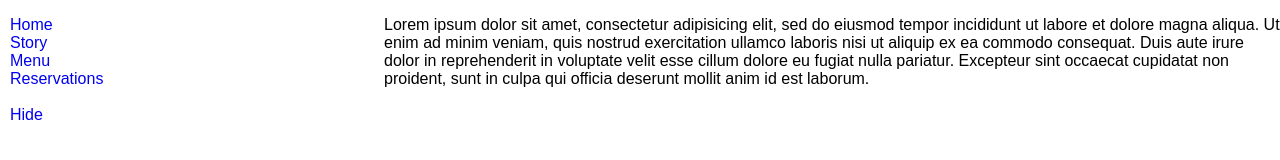
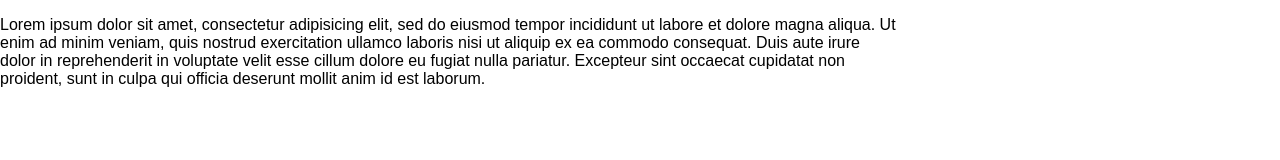
Before and after one commit to TJVJ/tjvjgroupproject, a website: page app/index.html in a window 1280 px wide. Shown: the top 160 px of the page. Drawn offline with Linux system fonts and the light colour scheme.

Commit message:
Changes made to html and scss

```diff
--- a/app/index.html
+++ b/app/index.html
@@ -7,28 +7,14 @@
 
 </head>
 <body>
-  <div class="everything">
-
-    <div class="menu">
-      <ul class="side-left">
-        <li><a href="http://h.timw.co/tiy/group_project/index.html">Home</a></li>
-        <li><a href="http://h.timw.co/tiy/group_project/our_story.html">Story</a></li>
-        <li><a href="http://h.timw.co/tiy/group_project/menu.html">Menu</a></li>
-        <li><a href="http://h.timw.co/tiy/group_project/reserve.html">Reservations</a></li>
-        <li><a href="http://h.timw.co/tiy/group_project/labels.html"></a></li>
-        <br>
-        <li><a href="http://h.timw.co/tiy/group_project/index.html#">Hide</a></li>
-      </ul>
-    </div>
-
-    <div class="container-right">
-      <p>
-        Lorem ipsum dolor sit amet, consectetur adipisicing elit, sed do eiusmod tempor incididunt ut labore et dolore magna aliqua. Ut enim ad minim veniam, quis nostrud exercitation ullamco laboris nisi ut aliquip ex ea commodo consequat. Duis aute irure dolor in reprehenderit in voluptate velit esse cillum dolore eu fugiat nulla pariatur. Excepteur sint occaecat cupidatat non proident, sunt in culpa qui officia deserunt mollit anim id est laborum.
-      </p>
-    </div>
+  <div class="container-right">
+    <p>
+      Lorem ipsum dolor sit amet, consectetur adipisicing elit, sed do eiusmod tempor incididunt ut labore et dolore magna aliqua. Ut enim ad minim veniam, quis nostrud exercitation ullamco laboris nisi ut aliquip ex ea commodo consequat. Duis aute irure dolor in reprehenderit in voluptate velit esse cillum dolore eu fugiat nulla pariatur. Excepteur sint occaecat cupidatat non proident, sunt in culpa qui officia deserunt mollit anim id est laborum.
+    </p>
+  </div>
 
 
-  </div>
+
 
 
 
--- a/src/main.scss
+++ b/src/main.scss
@@ -3,7 +3,7 @@
 
 .everything {
   margin: 0 auto;
-  overflow: auto;
+  overflow: hidden;
 }
 .side-left {
   overflow: hidden;
@@ -23,7 +23,6 @@
   overflow: hidden;
   width: 70%;
   height: 4000px;
-  float: right;
   p {
     width: 100%;
   }
```
Also changed, not shown: app/css/main.css.
